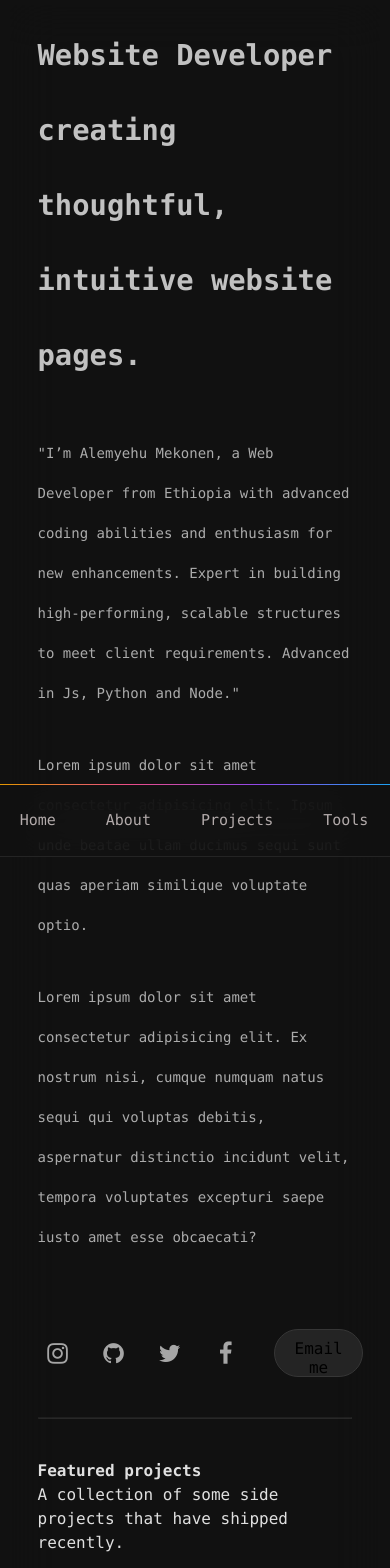
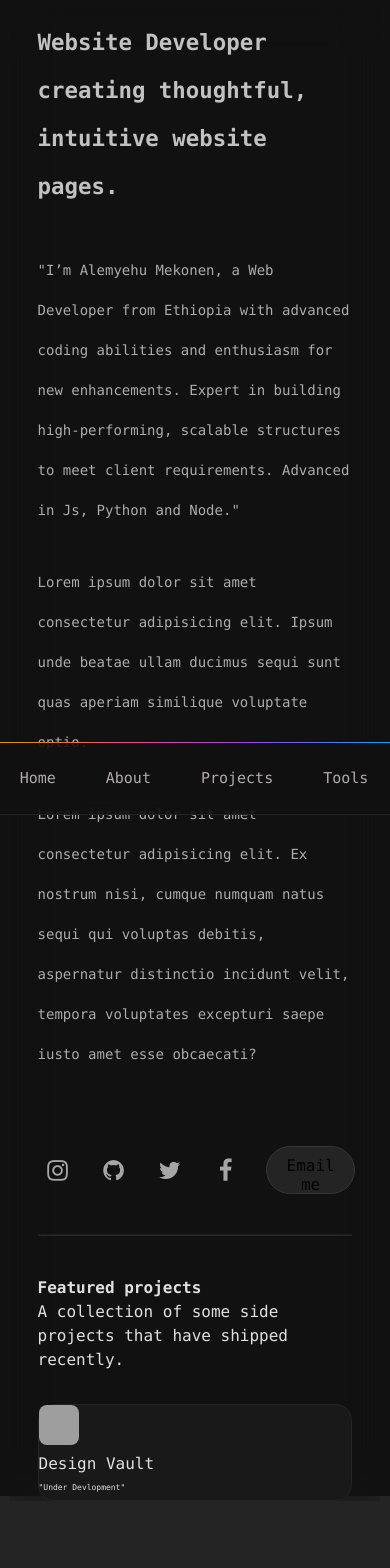
Before and after one commit to afteralexxo/portofolio-using-react, a React (Vite) app: page / in a window 390 px wide. Shown: the top 1568 px of the page. After the commit the page ends 1501 px from the top, so only its background shows below. Built offline with nearby package versions, Linux system fonts and the light colour scheme; grey boxes are pictures that could not be loaded.

Commit message:
fix some width

```diff
--- a/src/App.css
+++ b/src/App.css
@@ -4,7 +4,7 @@
 }
 @media only screen and (max-width: 768px){
     .topbar{
-      top: 93%;
+      top: 88%;
       width: 100%;
       justify-content: center;
     }
@@ -28,13 +28,15 @@
         width: 85%;
     }
     .main-header{
-        font-size: 1.8rem;
+        font-size: 1.4rem;
+        line-height: 3rem;
     }
     .main-parag{
         font-size: 14px;
     }
+
     .home-links{
-      gap: 1.8rem;
+      gap: 1.3rem;
     }
     .link-container{
       padding-left: 0rem;
```
